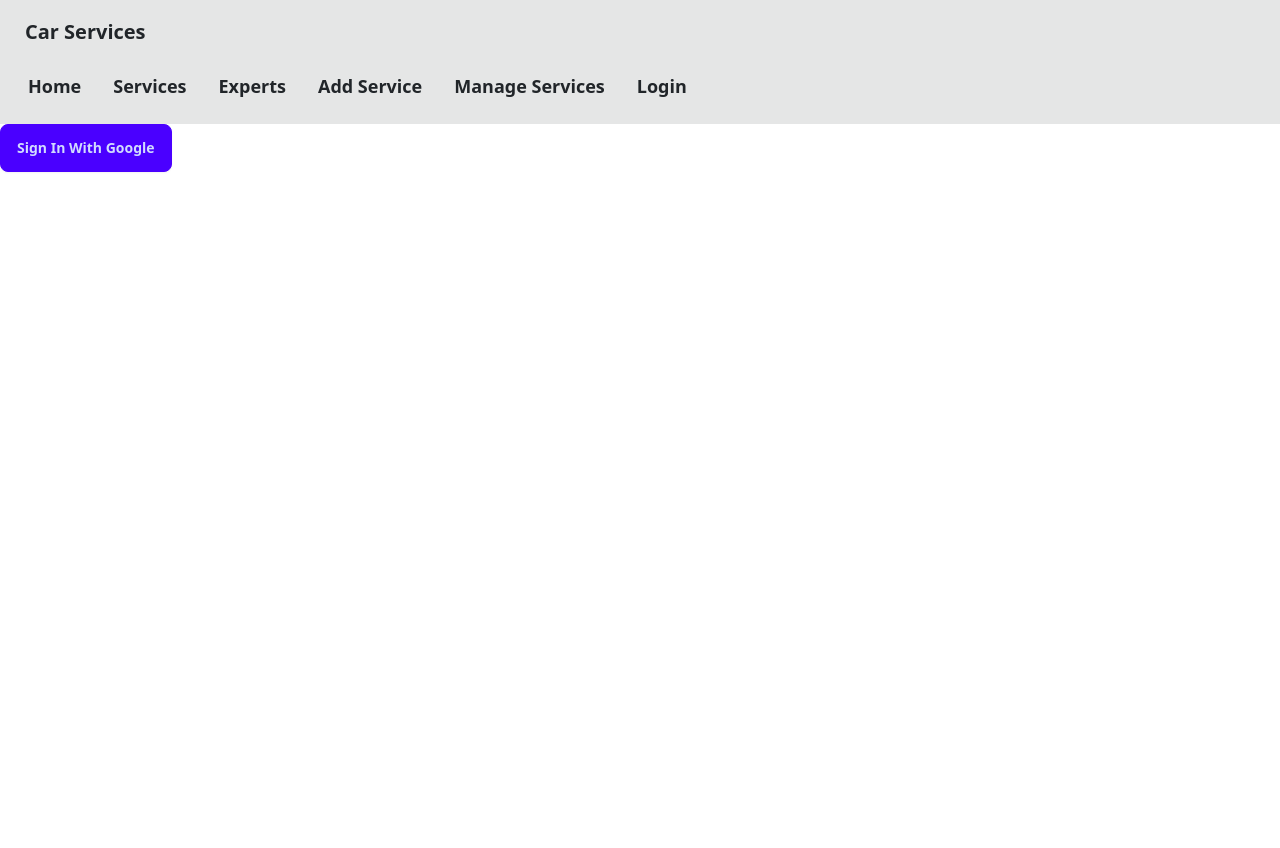
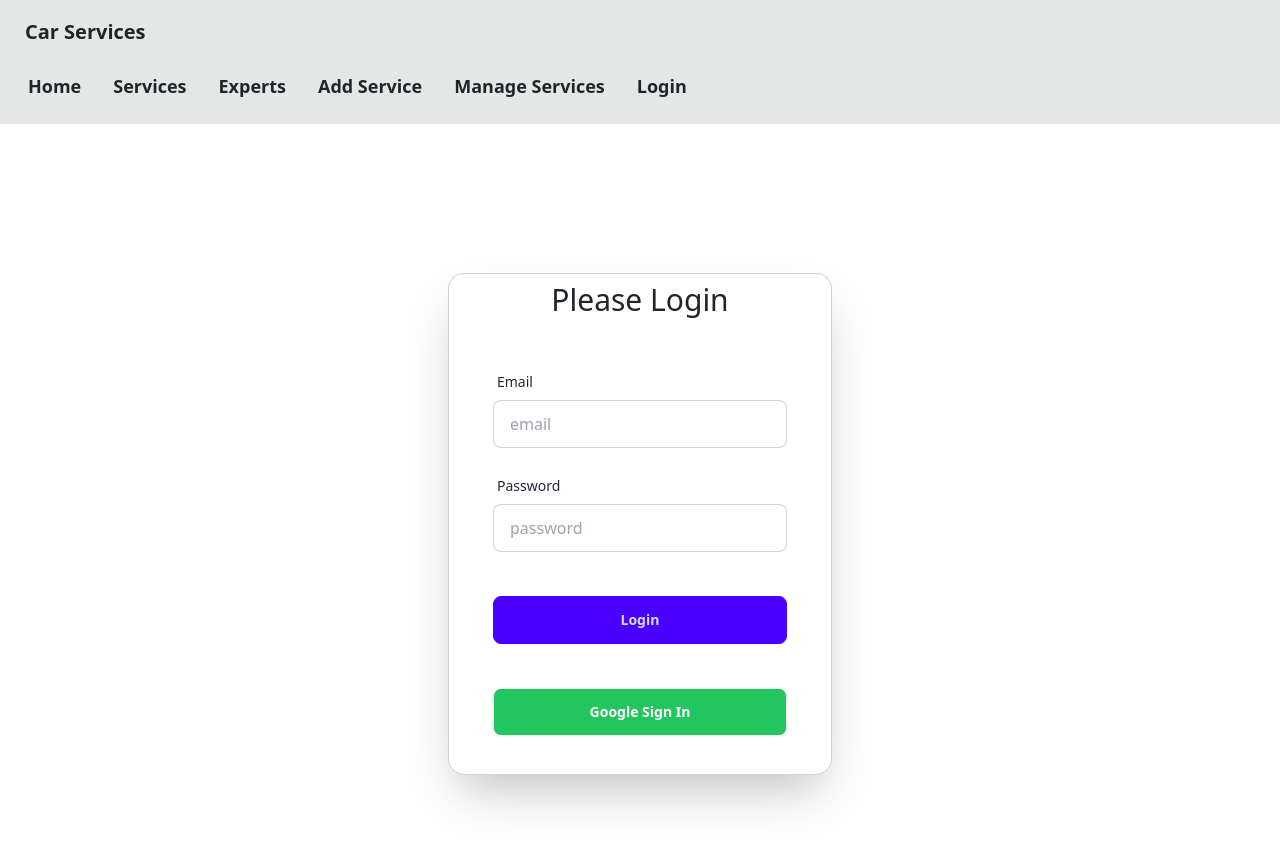
Before and after one commit to Tahsin974/Genius-Car-Mechanics, a React (Vite) app: page /login in a window 1280 px wide. Shown: the top 848 px of the page. Before the commit the page ends 800 px from the top, so only its background shows below. Built offline with nearby package versions, Linux system fonts and the light colour scheme; no server answers.

Commit message:
add trainers

```diff
--- a/src/Pages/AddService/AddService.jsx
+++ b/src/Pages/AddService/AddService.jsx
@@ -7,7 +7,7 @@ const AddService = () => {
   const navigate = useNavigate()
   const { register, handleSubmit,reset } = useForm();
   const onSubmit = (data) => {
-    const baseURL = 'http://localhost:4000';
+    const baseURL = 'https://genius-car-mechanics-server-jet.vercel.app';
 
     axios.post(`${baseURL}/services`, data)
       .then(res => {
--- a/src/Pages/Booking/Booking/Booking.jsx
+++ b/src/Pages/Booking/Booking/Booking.jsx
@@ -5,7 +5,7 @@ import { useParams } from "react-router-dom";
 const Booking = () => {
   const [service, setService] = useState({});
   const { serviceID } = useParams();
-  const baseURL = 'http://localhost:4000';
+  const baseURL = 'https://genius-car-mechanics-server-jet.vercel.app';
   const url = `${baseURL}/services/${serviceID}`;
 
   //   axios.get(url).then((res) => setService(res.data));
--- a/src/Pages/Home/Experts/Experts.jsx
+++ b/src/Pages/Home/Experts/Experts.jsx
@@ -3,8 +3,9 @@ import Expert from "../Expert/Expert";
 
 const Experts = () => {
     const [experts, setExperts] = useState([]);
+    const baseURL = 'https://genius-car-mechanics-server-jet.vercel.app';
     useEffect(() => {
-        fetch('http://localhost:4000/trainers')
+        fetch(`${baseURL}/trainers`)
         .then(res => res.json())
         .then(data => setExperts(data))
     },[])
--- a/src/Pages/Home/Services/Services.jsx
+++ b/src/Pages/Home/Services/Services.jsx
@@ -5,7 +5,7 @@ import './Services.css'
 
 const Services = () => {
     const [services,setServices] = useState([]);
-    const baseURL = 'http://localhost:4000'
+    const baseURL = 'https://genius-car-mechanics-server-jet.vercel.app';
     useEffect(()=>{
         fetch(`${baseURL}/services`)
         .then(res => res.json())
--- a/src/Pages/Login/Login/Login.jsx
+++ b/src/Pages/Login/Login/Login.jsx
@@ -1,9 +1,12 @@
 import { useLocation, useNavigate } from "react-router-dom";
 import useAuth from "../../../Hooks/useAuth";
+import { useForm } from "react-hook-form";
 
 const Login = () => {
     const {signInUsingGoogle,setUser,setError,setLoading} = useAuth()
     const navigate = useNavigate();
+    const { register, handleSubmit } = useForm()
+  const onSubmit = (data) => console.log(data);
     const location = useLocation();
     console.log(location.state)
 
@@ -18,10 +21,43 @@ const Login = () => {
           ;
     }
     return (
-        <div>
-            <button onClick={handleGoogleSignIn} className="btn btn-primary">Sign In With Google</button>
-
-        </div>
+        <div className="flex justify-center items-center min-h-screen">
+      <div className="card bg-base-100 w-full max-w-sm shrink-0 shadow-2xl">
+        <h2 className="text-3xl my-2 text-center">Please Login</h2>
+        <form className="card-body" onSubmit={handleSubmit(onSubmit)}>
+          <div className="form-control border-0">
+            <label className="label">
+              <span className="label-text">Email</span>
+            </label>
+            <input
+              type="email"
+              placeholder="email"
+              className="input input-bordered"
+              required
+              {...register("Email")}
+            />
+          </div>
+          <div className="form-control border-0">
+            <label className="label">
+              <span className="label-text">Password</span>
+            </label>
+            <input
+              type="password"
+              placeholder="password"
+              className="input input-bordered"
+              required
+              {...register("Password")}
+            />
+          </div>
+          <div className="form-control border-0 mt-6">
+            <button  className="btn btn-primary">Login</button>
+          </div>
+          <div className="form-control border-0 mt-6">
+            <button onClick={handleGoogleSignIn} className="btn bg-green-500 text-white hover:bg-green-600">Google Sign In</button>
+          </div>
+        </form>
+      </div>
+    </div>
     );
 };
 
--- a/src/Pages/ServicesManage/ServicesManage.jsx
+++ b/src/Pages/ServicesManage/ServicesManage.jsx
@@ -3,14 +3,14 @@ import { useEffect, useState } from "react";
 const ServicesManage = () => {
   const [services, setServices] = useState([]);
   useEffect(() => {
-    const baseURL = 'http://localhost:4000';
+    const baseURL = 'https://genius-car-mechanics-server-jet.vercel.app';
     fetch(`${baseURL}/services`)
       .then((res) => res.json())
       .then((data) => setServices(data));
   }, []);
 
   const handleDelete = id =>{
-    const baseURL = 'http://localhost:4000';
+    const baseURL = 'https://genius-car-mechanics-server-jet.vercel.app';
     const url = `${baseURL}/services/${id}`
     fetch(url , {
         method:'DELETE'
```
